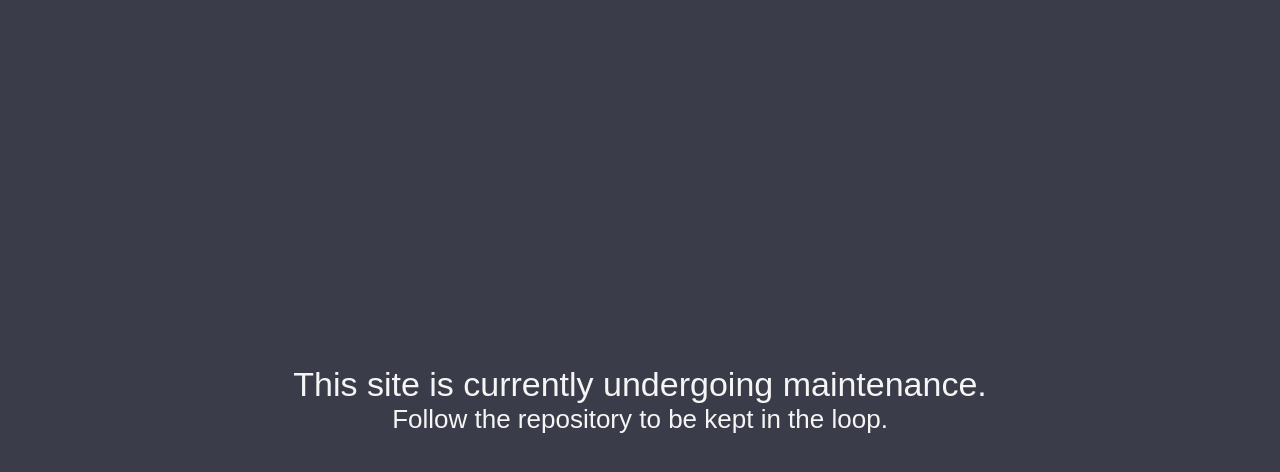
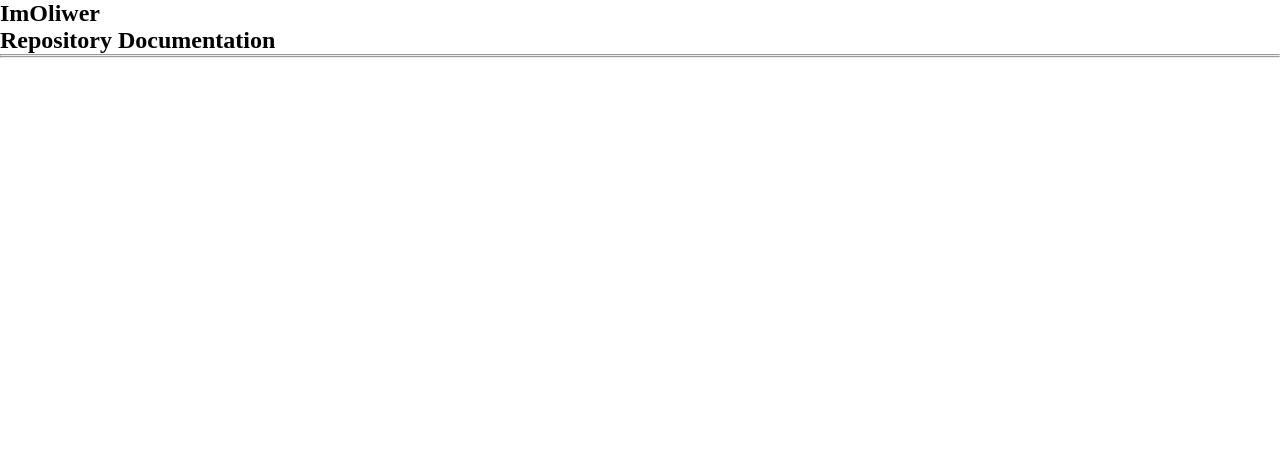
Before and after one commit to ImOliwer/imoliwer.github.io, a React (Create React App) app: page / in a window 1280 px wide. Shown: the top 472 px of the page. Built offline with nearby package versions, Linux system fonts and the light colour scheme.

Commit message:
Navigation base structure finished (white theme).

```diff
--- a/public/index.html
+++ b/public/index.html
@@ -15,6 +15,10 @@
         margin: 0;
       }
     </style>
+    <!-- FONTS -->
+    <link rel="preconnect" href="https://fonts.googleapis.com">
+    <link rel="preconnect" href="https://fonts.gstatic.com" crossorigin>
+    <link href="https://fonts.googleapis.com/css2?family=Roboto:wght@300;400;500&display=swap" rel="stylesheet">
   </head>
   <body>
     <noscript>You need to enable JavaScript to run this app.</noscript>
--- a/src/App.tsx
+++ b/src/App.tsx
@@ -20,17 +20,17 @@ export default function App() {
   const { theme, setTheme } = useTheme();
   const { lang, setLang } = useLang();
 
-  if (true) {
+  if (false) {
     return (
-      <theme.maintenanceContainer>
+      <theme.maintenance.container>
         <h2>{lang.maintenance.title}</h2>
         <h2 style={{ fontSize: "26px" }}>{lang.maintenance.subtitle}</h2>
-      </theme.maintenanceContainer>
+      </theme.maintenance.container>
     );
   }
 
   return (
-    <theme.container>
+    <theme.main.container>
       <Navigation downProps={{
         theme: {
           current: theme,
@@ -41,6 +41,6 @@ export default function App() {
           set: setLang
         }
       }} />
-    </theme.container>
+    </theme.main.container>
   );
 }
--- a/src/component/Navigation.tsx
+++ b/src/component/Navigation.tsx
@@ -1,4 +1,5 @@
 import { ChildDownProps } from "../App";
+import { returnWith } from "../util/ValueHelper";
 
 export default function Navigation({ downProps }: { downProps: ChildDownProps }) {
   const {
@@ -12,9 +13,28 @@ export default function Navigation({ downProps }: { downProps: ChildDownProps })
     }
   } = downProps;
 
-  return (
-    <theme.navigationContainer>
+  return returnWith(theme.navigation, nav => (
+    <nav.container>
+      {returnWith(nav.header, header => (
+        <header.container>
+          <header.title>ImOliwer</header.title>
+          <header.subtitle>{lang.navbar.subtitle}</header.subtitle>
+        </header.container>
+      ))}
+      <nav.body>
+        <nav.divider/>
+        {returnWith(nav.content, content => (
+          <content.container>
 
-    </theme.navigationContainer>
-  );
+          </content.container>
+        ))}
+        <nav.divider/>
+      </nav.body>
+      {returnWith(nav.footer, footer => (
+        <footer.container>
+
+        </footer.container>
+      ))}
+    </nav.container>
+  ));
 }
--- a/src/component/style/Dark.tsx
+++ b/src/component/style/Dark.tsx
@@ -3,38 +3,28 @@ import { Style } from './Style';
 
 const DarkTheme: Style = {
   name: 'Dark',
-  maintenanceContainer: styled.div`
-    display: flex;
-    width: 100%;
-    height: 100vh;
-    flex-direction: column;
-    align-items: center;
-    justify-content: center;
-    background-color: #3B3C49;
-
-    & > h2 {
-      padding: 0;
-      margin: 0;
-      font-family: Arial, sans-serif;
-      font-size: 34px;
-      font-weight: 300;
-      color: #F5F5F5;
+  maintenance: {
+    container: styled.div``
+  },
+  main: {
+    container: styled.div``
+  },
+  navigation: {
+    container: styled.div``,
+    header: {
+      container: styled.div``,
+      title: styled.h2``,
+      subtitle: styled.h2``
+    },
+    body: styled.div``,
+    content: {
+      container: styled.div``
+    },
+    divider: styled.hr``,
+    footer: {
+      container: styled.div``
     }
-  `,
-  container: styled.div`
-    display: flex;
-    width: 100%;
-    height: 100vh;
-    flex-direction: row;
-    background-color: #2e2e3a;
-  `,
-  navigationContainer: styled.div`
-    display: flex;
-    width: 15%;
-    height: 100vh;
-    flex-direction: column;
-    background-color: rgba(255, 255, 255, 0.01);
-  `
+  }
 }
 
 export default DarkTheme;
--- a/src/component/style/Light.tsx
+++ b/src/component/style/Light.tsx
@@ -3,7 +3,8 @@ import { Style } from './Style';
 
 const LightTheme: Style = {
   name: 'Light',
-  maintenanceContainer: styled.div`
+  maintenance: {
+    container: styled.div`
       display: flex;
       width: 100%;
       height: 100vh;
@@ -20,21 +21,79 @@ const LightTheme: Style = {
         font-weight: 300;
         color: #545454;
       }
-  `,
+    `
+  },
+  main: {
     container: styled.div`
       display: flex;
       width: 100%;
       height: 100vh;
       flex-direction: row;
       background-color: #F6F6F6;
-  `,
-  navigationContainer: styled.div`
+    `
+  },
+  navigation: {
+    container: styled.div`
       display: flex;
-    width: 15%;
+      width: 250px;
       height: 100vh;
       flex-direction: column;
+      align-items: center;
+      justify-content: center;
       background-color: #F1F1F1;
+    `,
+    header: {
+      container: styled.div`
+        display: flex;
+        width: 100%;
+        height: 10%;
+        flex-direction: column;
+        align-items: center;
+        justify-content: center;
+
+        & > h2 {
+          font-family: 'Roboto', sans-serif;
+          color: #5C5C5C;
+        }
+      `,
+      title: styled.h2`
+        font-size: 34px;
+        font-weight: 500;
+        line-height: 80%;
+      `,
+      subtitle: styled.h2`
+        font-size: 14px;
+        font-weight: 400;
       `
+    },
+    body: styled.div`
+      display: flex;
+      flex-grow: 1;
+      width: 80%;
+      flex-direction: column;
+    `,
+    content: {
+      container: styled.div`
+        display: flex;
+        width: 100%;
+        flex-direction: column;
+        flex-grow: 1;
+        margin: 25px 0 25px 0;
+      `
+    },
+    divider: styled.div`
+      width: 100%;
+      height: 1px;
+      background-color: #E0E0E0;
+    `,
+    footer: {
+      container: styled.div`
+        display: flex;
+        width: 100%;
+        height: 5%;
+      `
+    }
+  }
 }
 
 export default LightTheme;
--- /dev/null
+++ b/src/util/ValueHelper.ts
@@ -0,0 +1,7 @@
+export interface Returnable<Type> {
+  (value: Type): any;
+}
+
+export function returnWith<Type>(value: Type, it: Returnable<Type>): any {
+  return it(value);
+}
```
Also changed, not shown: src/component/style/Style.tsx (+31 -3 lines). Lines whose indentation alone changed are shown as unchanged.
